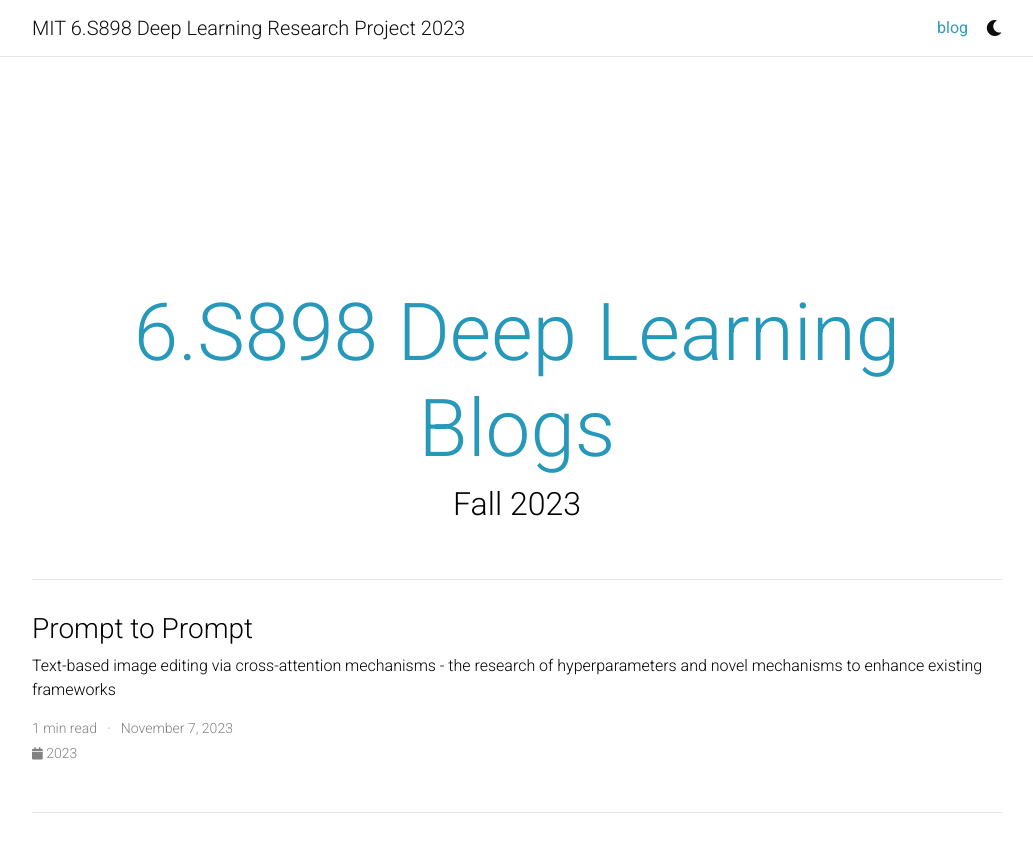
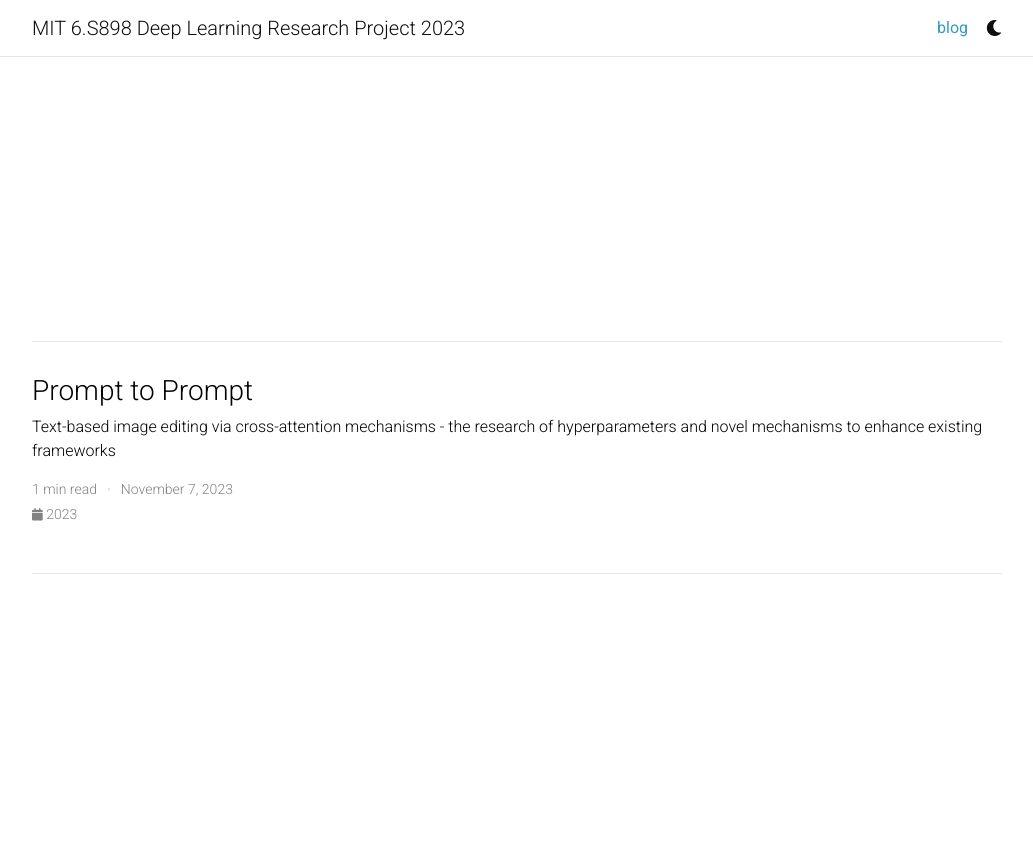
Before and after one commit to Linn-2021/prompt-to-prompt-stable-diffusion, a Jekyll site: the page built from blog/index.html, in a window 1280 px wide and 923 px high. Shown: the top 852 px of the window, without its empty margins (123-1156 px from the left). Built offline with Jekyll 4.4.1, drawn with Linux system fonts in a browser that asks for light colours; the list of posts is cut into pages by our own code; comment, search, counter and statistics services are not loaded; a style sheet for code colours, icons or effects is not loaded; part of the change alters nothing that is shown.

Commit message:
Update _config.yml

```diff
--- a/_config.yml
+++ b/_config.yml
@@ -113,10 +113,10 @@ bing_site_verification:  # out your bing-site-verification ID (Bing Webmaster)
 # Blog
 # -----------------------------------------------------------------------------
 
-blog_name: 6.S898 Deep Learning Blogs # blog_name will be displayed in your blog page
-blog_nav_title: blog # your blog must have a title for it to be displayed in the nav bar
-blog_description: Fall 2023
-permalink: /blog/:year/:title/
+#blog_name: 6.S898 Deep Learning Blogs # blog_name will be displayed in your blog page
+#blog_nav_title: blog # your blog must have a title for it to be displayed in the nav bar
+#blog_description: Fall 2023
+#permalink: /blog/:year/:title/
 
 # Pagination
 pagination:
```
